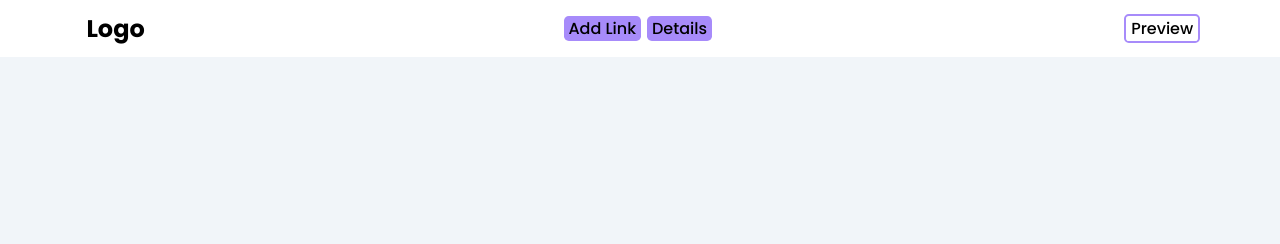
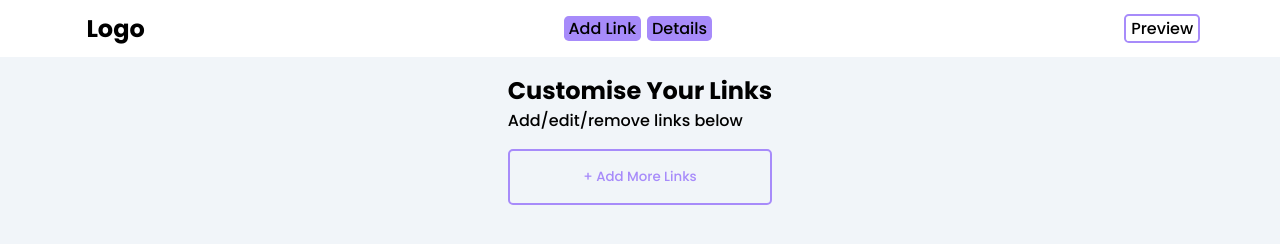
Before and after one commit to ArnabChatterjee20k/LinkTree-Clone, a website built with Vite: page index.html in a window 1280 px wide. Built offline with nearby package versions, Linux system fonts and the light colour scheme.

Commit message:
added button

```diff
--- a/index.html
+++ b/index.html
@@ -23,8 +23,8 @@
         <!-- links section -->
         <div class="links-add-section">
           <h2>Customise Your Links</h2>
-          <p>Add/edit/remove links below</p>
-          <button>+ Add More Links</button>
+          <p class="links-tagline">Add/edit/remove links below</p>
+          <button class="add-link-btn">+ Add More Links</button>
         </div>
 
         <!-- Profile Details -->
--- a/main.js
+++ b/main.js
@@ -10,14 +10,17 @@ const detailsTab = document.querySelector(`.${OPTIONS_CLASS_MAP.details}`);
 const linksContainer = document.querySelector(`.links-add-section`);
 const detailsContainer = document.querySelector(`.links-details-section`);
 
+linksContainer.style.display = "flex";
+detailsContainer.style.display = "none";
+
 const container = document.querySelector(".container");
 
 linksTab.addEventListener("click", () => {
-  linksContainer.style.display = "block";
+  linksContainer.style.display = "flex";
   detailsContainer.style.display = "none";
 });
 
 detailsTab.addEventListener("click", () => {
-  detailsContainer.style.display = "block";
+  detailsContainer.style.display = "flex";
   linksContainer.style.display = "none";
 });
--- a/style.css
+++ b/style.css
@@ -59,3 +59,36 @@ body {
 .links-add-section , .links-details-section{
   display:none
 }
+
+.container{
+  margin-top: 1rem;
+  display: flex;
+  justify-content: center;
+}
+
+.links-add-section{
+  display: flex;
+  flex-direction: column;
+  justify-content: center;
+}
+
+.links-tagline{
+  font-size: 1rem;
+}
+
+.add-link-btn{
+  background-color: transparent;
+  color: black;
+  border: 2px solid #a78bfa;
+  border-radius: 5px;
+  padding-inline: 2rem;
+  padding-block: 1rem;
+  margin-top: 1rem;
+  color: #a78bfa;
+  cursor: pointer;
+}
+
+.add-link-btn:hover{
+  background-color: #a78bfa;
+  color: white;
+}
```
